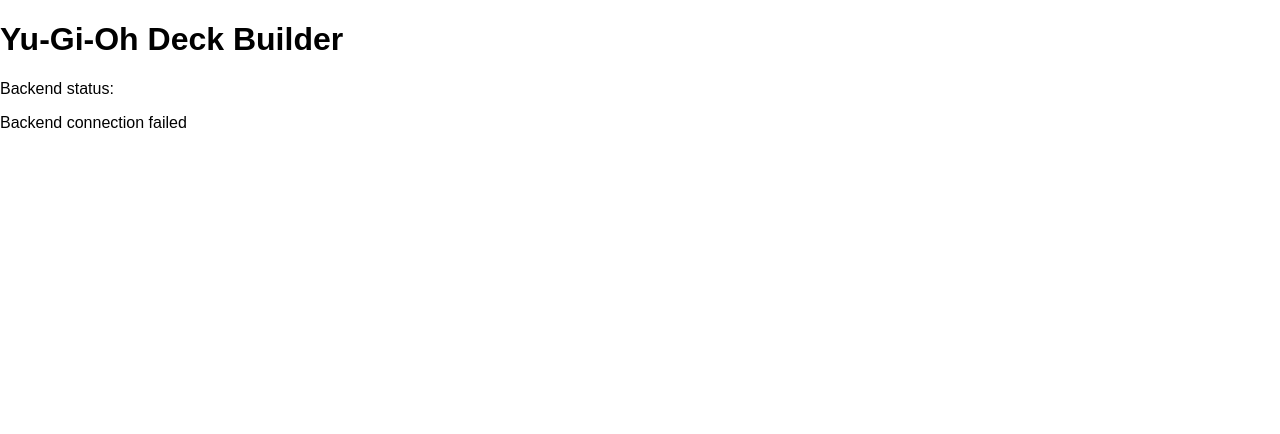
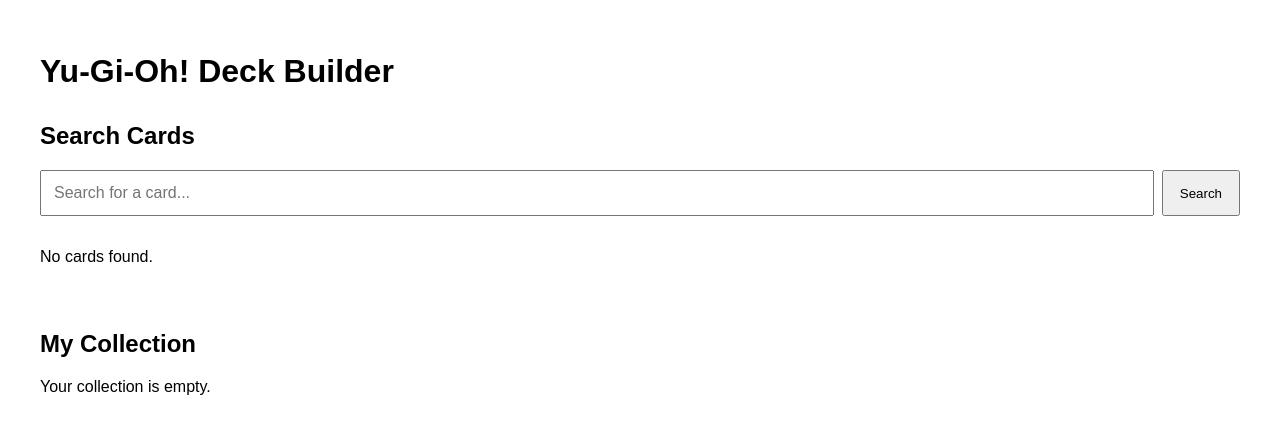
Before and after one commit to AnhTrinh00/Yu-Gi-Oh-Deck-Builder, a React (Vite) app in the folder client/: page / in a window 1280 px wide. Shown: the top 434 px of the page. Built offline with nearby package versions, Linux system fonts and the light colour scheme; no server answers.

Commit message:
Complete Phase 1 card data and collection system

```diff
--- a/client/src/App.css
+++ b/client/src/App.css
@@ -1,184 +1,80 @@
-.counter {
-  font-size: 16px;
-  padding: 5px 10px;
-  border-radius: 5px;
-  color: var(--accent);
-  background: var(--accent-bg);
-  border: 2px solid transparent;
-  transition: border-color 0.3s;
-  margin-bottom: 24px;
-
-  &:hover {
-    border-color: var(--accent-border);
-  }
-  &:focus-visible {
-    outline: 2px solid var(--accent);
-    outline-offset: 2px;
-  }
+.app {
+  max-width: 1200px;
+  margin: 0 auto;
+  padding: 2rem;
 }
 
-.hero {
-  position: relative;
-
-  .base,
-  .framework,
-  .vite {
-    inset-inline: 0;
-    margin: 0 auto;
+header {
+  margin-bottom: 2rem;
 }
 
-  .base {
-    width: 170px;
-    position: relative;
-    z-index: 0;
+.search-bar {
+  display: flex;
+  gap: 0.5rem;
+  margin-bottom: 2rem;
 }
 
-  .framework,
-  .vite {
-    position: absolute;
+.search-bar input {
+  flex: 1;
+  padding: 0.75rem;
+  font-size: 1rem;
 }
 
-  .framework {
-    z-index: 1;
-    top: 34px;
-    height: 28px;
-    transform: perspective(2000px) rotateZ(300deg) rotateX(44deg) rotateY(39deg)
-      scale(1.4);
+.search-bar button,
+.card-result button,
+.collection-card button {
+  padding: 0.5rem 1rem;
+  cursor: pointer;
 }
 
-  .vite {
-    z-index: 0;
-    top: 107px;
-    height: 26px;
-    width: auto;
-    transform: perspective(2000px) rotateZ(300deg) rotateX(40deg) rotateY(39deg)
-      scale(0.8);
-  }
+.card-grid {
+  display: grid;
+  grid-template-columns: repeat(auto-fill, minmax(180px, 1fr));
+  gap: 1.5rem;
+  margin-bottom: 3rem;
 }
 
-#center {
+.card-result {
+  text-align: center;
+}
+
+.card-result img {
+  width: 100%;
+  max-width: 180px;
+}
+
+.card-result h3 {
+  font-size: 1rem;
+}
+
+.collection-list {
   display: flex;
   flex-direction: column;
-  gap: 25px;
-  place-content: center;
-  place-items: center;
-  flex-grow: 1;
-
-  @media (max-width: 1024px) {
-    padding: 32px 20px 24px;
-    gap: 18px;
-  }
+  gap: 1rem;
 }
 
-#next-steps {
+.collection-card {
   display: flex;
-  border-top: 1px solid var(--border);
-  text-align: left;
-
-  & > div {
-    flex: 1 1 0;
-    padding: 32px;
-    @media (max-width: 1024px) {
-      padding: 24px 20px;
-    }
+  align-items: center;
+  gap: 1rem;
+  padding: 1rem;
+  border: 1px solid #ccc;
 }
 
-  .icon {
-    margin-bottom: 16px;
-    width: 22px;
-    height: 22px;
+.collection-card img {
+  width: 80px;
 }
 
-  @media (max-width: 1024px) {
-    flex-direction: column;
-    text-align: center;
-  }
+.collection-info {
+  flex: 1;
 }
 
-#docs {
-  border-right: 1px solid var(--border);
-
-  @media (max-width: 1024px) {
-    border-right: none;
-    border-bottom: 1px solid var(--border);
-  }
+.collection-info div {
+  display: flex;
+  align-items: center;
+  gap: 1rem;
 }
 
-#next-steps ul {
-  list-style: none;
-  padding: 0;
-  display: flex;
-  gap: 8px;
-  margin: 32px 0 0;
-
-  .logo {
-    height: 18px;
+.collection-info button {
+  min-width: 35px;
 }
-
-  a {
-    color: var(--text-h);
-    font-size: 16px;
-    border-radius: 6px;
-    background: var(--social-bg);
-    display: flex;
-    padding: 6px 12px;
-    align-items: center;
-    gap: 8px;
-    text-decoration: none;
-    transition: box-shadow 0.3s;
-
-    &:hover {
-      box-shadow: var(--shadow);
-    }
-    .button-icon {
-      height: 18px;
-      width: 18px;
-    }
-  }
-
-  @media (max-width: 1024px) {
-    margin-top: 20px;
-    flex-wrap: wrap;
-    justify-content: center;
-
-    li {
-      flex: 1 1 calc(50% - 8px);
-    }
-
-    a {
-      width: 100%;
-      justify-content: center;
-      box-sizing: border-box;
-    }
-  }
-}
-
-#spacer {
-  height: 88px;
-  border-top: 1px solid var(--border);
-  @media (max-width: 1024px) {
-    height: 48px;
-  }
-}
-
-.ticks {
-  position: relative;
-  width: 100%;
-
-  &::before,
-  &::after {
-    content: '';
-    position: absolute;
-    top: -4.5px;
-    border: 5px solid transparent;
-  }
-
-  &::before {
-    left: 0;
-    border-left-color: var(--border);
-  }
-  &::after {
-    right: 0;
-    border-right-color: var(--border);
-  }
-}
--- a/client/src/App.tsx
+++ b/client/src/App.tsx
@@ -1,32 +1,183 @@
-import { useEffect, useState } from "react";
+import { useState } from "react";
+import "./App.css";
+import { searchCards } from "./services/cardApi";
+import {
+  addToCollection,
+  getCollection,
+  removeFromCollection,
+} from "./services/collectionService";
+import type { Card } from "./models/Card";
+import type { CollectionCard } from "./models/CollectionCard";
 
 function App() {
-  const [backendStatus, setBackendStatus] = useState("Checking backend...");
+  const [searchTerm, setSearchTerm] = useState("");
+  const [cards, setCards] = useState<Card[]>([]);
+  const [collection, setCollection] = useState<CollectionCard[]>(
+    getCollection()
+  );
 
-  useEffect(() => {
-    fetch("/api/health")
-      .then((response) => {
-        if (!response.ok) {
-          throw new Error("Backend request failed");
-        }
+  const [loading, setLoading] = useState(false);
+  const [error, setError] = useState<string | null>(null);
 
-        return response.json();
-      })
-      .then((data) => {
-        setBackendStatus(data.message);
-      })
-      .catch(() => {
-        setBackendStatus("Backend connection failed");
-      });
-  }, []);
+  async function handleSearch() {
+    if (!searchTerm.trim()) {
+      return;
+    }
+
+    setLoading(true);
+    setError(null);
+
+    try {
+      const results = await searchCards(searchTerm);
+      setCards(results);
+    } catch (err) {
+      console.error(err);
+
+      if (err instanceof Error) {
+        setError(err.message);
+      } else {
+        setError("Failed to search for cards.");
+      }
+
+      setCards([]);
+    } finally {
+      setLoading(false);
+    }
+  }
+
+  function handleAddCard(card: Card) {
+    addToCollection(card, 1);
+    setCollection([...getCollection()]);
+  }
+
+  function handleRemoveCard(cardId: number) {
+    removeFromCollection(cardId, 1);
+    setCollection([...getCollection()]);
+  }
+
+  function getCardQuantity(cardId: number): number {
+    const collectionCard = collection.find(
+      (item) => item.card.id === cardId
+    );
+
+    return collectionCard?.quantity ?? 0;
+  }
 
   return (
-    <main>
-      <h1>Yu-Gi-Oh Deck Builder</h1>
+    <div className="app">
+      <header>
+        <h1>Yu-Gi-Oh! Deck Builder</h1>
+      </header>
 
-      <p>Backend status:</p>
-      <p>{backendStatus}</p>
-    </main>
+      <main>
+        <section>
+          <h2>Search Cards</h2>
+
+          <div className="search-bar">
+            <input
+              type="text"
+              value={searchTerm}
+              placeholder="Search for a card..."
+              onChange={(event) =>
+                setSearchTerm(event.target.value)
+              }
+              onKeyDown={(event) => {
+                if (event.key === "Enter") {
+                  handleSearch();
+                }
+              }}
+            />
+
+            <button onClick={handleSearch}>
+              Search
+            </button>
+          </div>
+
+          {loading && <p>Searching...</p>}
+
+          {error && <p>{error}</p>}
+
+          {!loading && !error && cards.length === 0 && (
+            <p>No cards found.</p>
+          )}
+
+          <div className="card-grid">
+            {cards.map((card) => (
+              <div className="card-result" key={card.id}>
+                <img
+                  src={card.imageUrl}
+                  alt={card.name}
+                />
+
+                <h3>{card.name}</h3>
+
+                <p>{card.type}</p>
+
+                <button onClick={() => handleAddCard(card)}>
+                  Add to Collection
+                </button>
+
+                {getCardQuantity(card.id) > 0 && (
+                  <p>
+                    Owned: {getCardQuantity(card.id)}
+                  </p>
+                )}
+              </div>
+            ))}
+          </div>
+        </section>
+
+        <section>
+          <h2>My Collection</h2>
+
+          {collection.length === 0 ? (
+            <p>Your collection is empty.</p>
+          ) : (
+            <div className="collection-list">
+              {collection.map((item) => (
+                <div
+                  className="collection-card"
+                  key={item.card.id}
+                >
+                  <img
+                    src={item.card.imageUrlSmall}
+                    alt={item.card.name}
+                  />
+
+                  <div className="collection-info">
+                    <h3>{item.card.name}</h3>
+
+                    <p>
+                      Quantity: {item.quantity}
+                    </p>
+
+                    <div>
+                      <button
+                        onClick={() =>
+                          handleRemoveCard(item.card.id)
+                        }
+                      >
+                        −
+                      </button>
+
+                      <span>{item.quantity}</span>
+
+                      <button
+                        onClick={() =>
+                          handleAddCard(item.card)
+                        }
+                      >
+                        +
+                      </button>
+                    </div>
+                  </div>
+                </div>
+              ))}
+            </div>
+          )}
+        </section>
+      </main>
+    </div>
   );
 }
 
--- /dev/null
+++ b/client/src/models/Card.ts
@@ -0,0 +1,21 @@
+export interface Card {
+    id: number;
+    name: string;
+
+    type: string;
+    frameType: string;
+
+    description: string;
+
+    race: string;
+    attribute?: string;
+
+    level?: number;
+    atk?: number;
+    def?: number;
+
+    archetype?: string;
+
+    imageUrl: string;
+    imageUrlSmall: string;
+}
--- /dev/null
+++ b/client/src/models/CollectionCard.ts
@@ -0,0 +1,6 @@
+import type { Card } from "./Card";
+
+export interface CollectionCard {
+    card: Card;
+    quantity: number;
+}
--- /dev/null
+++ b/client/src/services/cardApi.ts
@@ -0,0 +1,100 @@
+import type { Card } from "../models/Card";
+
+const API_BASE_URL = "https://db.ygoprodeck.com/api/v7";
+
+export interface YuGiOhCard {
+    id: number;
+    name: string;
+
+    type: string;
+    frameType: string;
+
+    desc: string;
+
+    race: string;
+    attribute?: string;
+
+    level?: number;
+    atk?: number;
+    def?: number;
+
+    archetype?: string;
+
+    card_images: {
+        id: number;
+        image_url: string;
+        image_url_small: string;
+    }[];
+}
+
+interface CardApiResponse {
+    data: YuGiOhCard[];
+}
+
+function mapApiCardToCard(apiCard: YuGiOhCard): Card {
+  return {
+    id: apiCard.id,
+    name: apiCard.name,
+
+    type: apiCard.type,
+    frameType: apiCard.frameType,
+
+    description: apiCard.desc,
+
+    race: apiCard.race,
+    attribute: apiCard.attribute,
+
+    level: apiCard.level,
+    atk: apiCard.atk,
+    def: apiCard.def,
+
+    archetype: apiCard.archetype,
+
+    imageUrl: apiCard.card_images[0].image_url,
+    imageUrlSmall: apiCard.card_images[0].image_url_small,
+  };
+}
+
+export async function getCardByName(
+    name: string
+): Promise<Card | null> {
+    const response = await fetch(
+        `${API_BASE_URL}/cardinfo.php?name=${encodeURIComponent(name)}`
+    );
+
+    if (!response.ok) {
+        throw new Error(`API request failed: ${response.status}`);
+    }
+
+    const data: CardApiResponse = await response.json();
+
+    const apiCard = data.data?.[0];
+
+    if (!apiCard) {
+        return null;
+    }
+
+    return mapApiCardToCard(apiCard);
+}
+
+export async function searchCards(
+    name: string
+): Promise<Card[]> {
+    const response = await fetch(
+        `${API_BASE_URL}/cardinfo.php?fname=${encodeURIComponent(name)}`
+    );
+
+    if (!response.ok) {
+        const errorData = await response.json().catch(() => null);
+
+        console.error("YGOPRODeck API error:", errorData);
+
+        throw new Error(
+        errorData?.error ?? `API request failed: ${response.status}`
+        );
+    }
+
+    const data: CardApiResponse = await response.json();
+
+    return data.data.map(mapApiCardToCard);
+}
--- /dev/null
+++ b/client/src/services/collectionService.ts
@@ -0,0 +1,88 @@
+import type { Card } from "../models/Card";
+import type { CollectionCard } from "../models/CollectionCard";
+
+const STORAGE_KEY = "yugioh-collection";
+
+let collection: CollectionCard[] = loadCollection();
+
+function loadCollection(): CollectionCard[] {
+  const storedCollection = localStorage.getItem(STORAGE_KEY);
+
+  if (!storedCollection) {
+    return [];
+  }
+
+  try {
+    return JSON.parse(storedCollection) as CollectionCard[];
+  } catch (error) {
+    console.error("Failed to load collection:", error);
+    return [];
+  }
+}
+
+function saveCollection(): void {
+  localStorage.setItem(
+    STORAGE_KEY,
+    JSON.stringify(collection)
+  );
+}
+
+export function getCollection(): CollectionCard[] {
+  return collection;
+}
+
+export function addToCollection(
+  card: Card,
+  quantity: number = 1
+): void {
+  if (quantity <= 0) {
+    return;
+  }
+
+  const existingCard = collection.find(
+    (item) => item.card.id === card.id
+  );
+
+  if (existingCard) {
+    existingCard.quantity += quantity;
+  } else {
+    collection.push({
+      card,
+      quantity,
+    });
+  }
+
+  saveCollection();
+}
+
+export function removeFromCollection(
+  cardId: number,
+  quantity: number = 1
+): void {
+  if (quantity <= 0) {
+    return;
+  }
+
+  const existingCard = collection.find(
+    (item) => item.card.id === cardId
+  );
+
+  if (!existingCard) {
+    return;
+  }
+
+  existingCard.quantity -= quantity;
+
+  if (existingCard.quantity <= 0) {
+    collection = collection.filter(
+      (item) => item.card.id !== cardId
+    );
+  }
+
+  saveCollection();
+}
+
+export function clearCollection(): void {
+  collection = [];
+  saveCollection();
+}
```
Also changed, not shown: 1 other file (tests, documents, lock files or other folders). Lines whose indentation alone changed are shown as unchanged.
